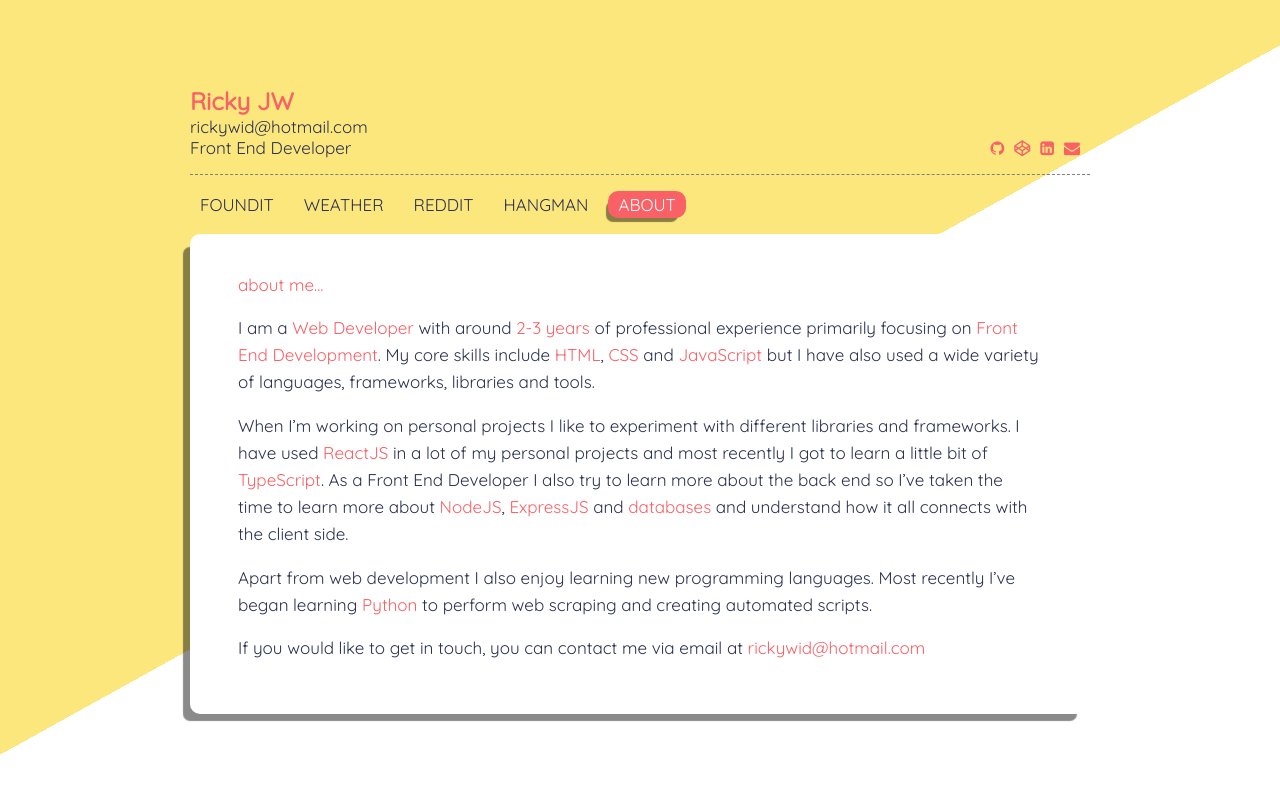
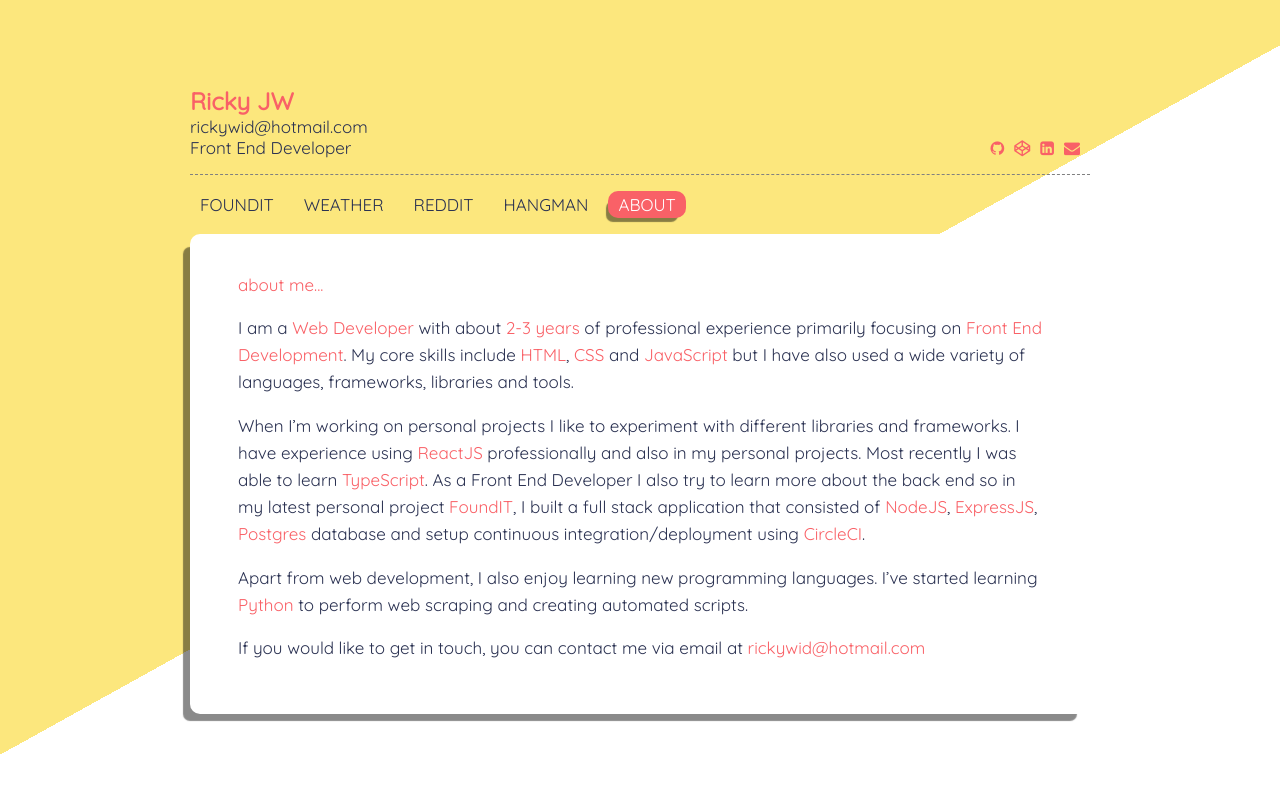
Before and after one commit to rickywid/portfolio, a React (Create React App) app: page / in a window 1280 px wide. Both pictures are taken after a click on the item "ABOUT". Shown: the top 792 px of the page. Built offline with nearby package versions, Linux system fonts and the light colour scheme.

Commit message:
update about section

```diff
--- a/src/App.js
+++ b/src/App.js
@@ -77,9 +77,9 @@ class App extends Component {
           {this.state.selectedProject === data.length + 1 ?
             <div className="bio">
             <p>about me...</p>
-            <p>I am a <span class="highlight">Web Developer</span> with around <span class="highlight">2-3 years</span> of professional experience primarily focusing on <span class="highlight">Front End Development</span>. My core skills include <span class="highlight">HTML</span>, <span class="highlight">CSS</span> and <span class="highlight">JavaScript</span> but I have also used a wide variety of languages, frameworks, libraries and tools.</p>
-            <p>When I’m working on personal projects I like to experiment with different libraries and frameworks. I have used <span class="highlight">ReactJS</span> in a lot of my personal projects and most recently I got to learn a little bit of <span class="highlight">TypeScript</span>. As a Front End Developer I also try to learn more about the back end so I’ve taken the time to learn more about <span class="highlight">NodeJS</span>, <span class="highlight">ExpressJS</span> and <span class="highlight">databases</span> and understand how it all connects with the client side.</p>
-            <p>Apart from web development I also enjoy learning new programming languages. Most recently I’ve began learning <span class="highlight">Python</span> to perform web scraping and creating automated scripts.</p>
+            <p>I am a <span class="highlight">Web Developer</span> with about <span class="highlight">2-3 years</span> of professional experience primarily focusing on <span class="highlight">Front End Development</span>. My core skills include <span class="highlight">HTML</span>, <span class="highlight">CSS</span> and <span class="highlight">JavaScript</span> but I have also used a wide variety of languages, frameworks, libraries and tools.</p>
+            <p>When I’m working on personal projects I like to experiment with different libraries and frameworks. I have experience using <span class="highlight">ReactJS</span> professionally and also in my personal projects. Most recently I was able to learn <span class="highlight">TypeScript</span>. As a Front End Developer I also try to learn more about the back end so in my latest personal project <a href="https://foundit.herokuapp.com/" className="highlight" rel="noopener noreferrer" target="_blank">FoundIT</a>, I built a full stack application that consisted of <span class="highlight">NodeJS</span>, <span class="highlight">ExpressJS</span>, <span class="highlight">Postgres</span> database and setup continuous integration/deployment using <span class="highlight">CircleCI</span>.</p>
+            <p>Apart from web development, I also enjoy learning new programming languages. I’ve started learning <span class="highlight">Python</span> to perform web scraping and creating automated scripts.</p>
             <p>If you would like to get in touch, you can contact me via email at <span className="highlight">rickywid@hotmail.com</span></p>
             </div>
             :
```
